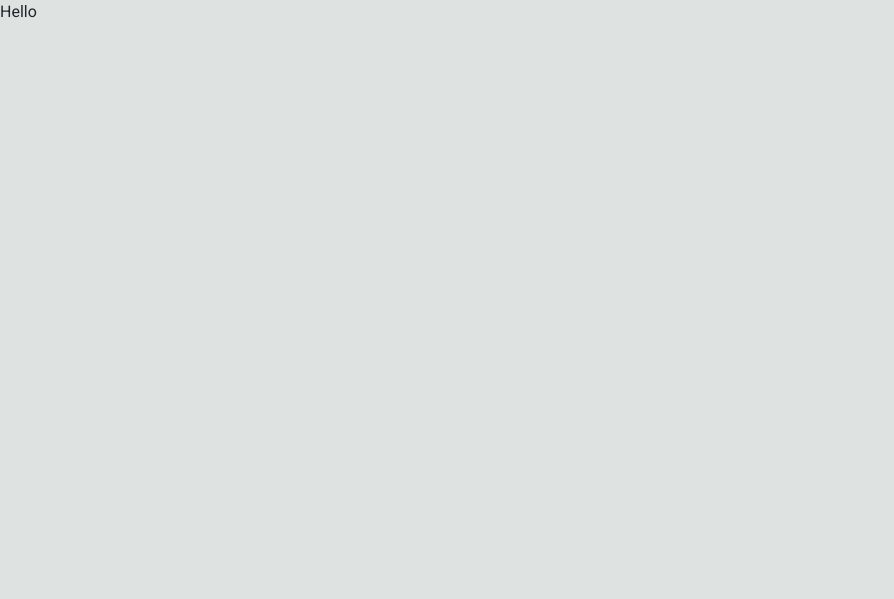
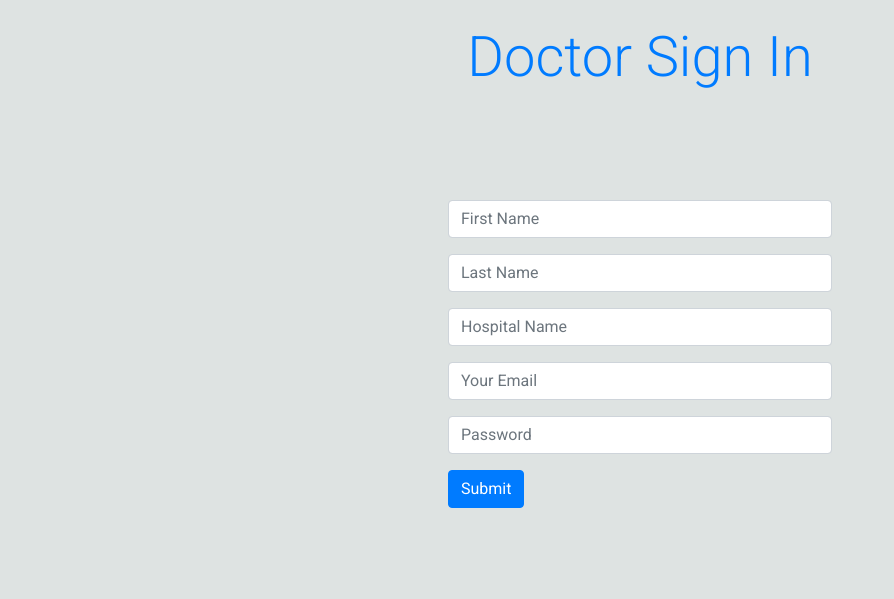
Before and after one commit to AnikaMeem/AI_HealthCare, a Django app: page /doctorSignin/ in a window 1280 px wide. Before the commit the part shown is almost empty. Shown: the top 599 px of the page, without its empty margins (0-894 px from the left). Run offline with Django 3.2, Linux system fonts and the light colour scheme; some libraries are stand-ins or nearby versions.

Commit message:
enhancement #11: doctor signin design completed

```diff
--- a/smartHospital/hospital/forms.py
+++ b/smartHospital/hospital/forms.py
@@ -1 +1,34 @@
 from django import forms
+from .models import Doctor
+
+class DoctorForm(forms.ModelForm):
+    class Meta:
+        model = Doctor
+        fields = "__all__"
+        labels = {
+            "first_name": "First Name",
+            "last_name": "Last Name",
+            "hospital": "Hospital",
+            "email": "Your Email",
+            "password": "Your Password"
+        }
+        error_messages = {
+            "first_name": {
+              "required": "Your first name must not be empty!"
+            },
+            "last_name": {
+              "required": "Your last name must not be empty!"
+            },
+            "hospital": {
+              "required": "Your hospital name must not be empty!"
+            },
+            "email": {
+              "required": "Email is required"
+            },
+            "password":{
+                "required": "You must need to provide a password"
+            }
+        }
+        widgets={
+            "password":forms.PasswordInput()
+        }
--- a/smartHospital/hospital/views.py
+++ b/smartHospital/hospital/views.py
@@ -3,6 +3,7 @@ from django.urls import reverse
 from django.http import HttpResponseRedirect,HttpResponse
 from django.views.generic import DetailView,View
 from .models import Doctor,Patient,Appointment
+from .forms import DoctorForm
 
 # Create your views here.
 
@@ -150,7 +151,11 @@ class Appoinments(View):
 
 class Signin(View):
     def get(self,request):
-        return render(request, "hospital/signin.html")
+        form = DoctorForm()
+        return render(request, "hospital/signin.html",context={
+            "title": "Doctor Sign In",
+            "form": form
+        })
 
 
 
--- a/smartHospital/smartHospital/settings.py
+++ b/smartHospital/smartHospital/settings.py
@@ -33,6 +33,7 @@ ALLOWED_HOSTS = []
 
 INSTALLED_APPS = [
     'hospital',
+    'widget_tweaks',
     'django.contrib.admin',
     'django.contrib.auth',
     'django.contrib.contenttypes',
--- a/smartHospital/static/css/style.css
+++ b/smartHospital/static/css/style.css
@@ -275,3 +275,11 @@ body{
   height: 400px !important;
   margin: 0 auto;
 }
+.form-size{
+  width: 30%;
+  height: 50vh;
+  position: absolute;
+  left: 50%;
+  top:50%;
+  transform: translate(-50%,-50%);
+}
--- a/smartHospital/templates/hospital/signin.html
+++ b/smartHospital/templates/hospital/signin.html
@@ -1,14 +1,38 @@
 <!DOCTYPE html>
 {% extends 'base.html' %}
+{% load widget_tweaks %}
 
 
 {% block title %}
-    Signin
+    {{title}}
 {% endblock title %}
 
 
 {% block content %}
-    <section>
-        Hello
+    <h1 class="mt-4 display-4 text-center text-primary"> {{title}}</h1>
+    <section class="form-size">
+        <form method="POST" action=".">
+                <div class="form-group">
+                    {% render_field  form.first_name class="form-control" placeholder="First Name"%}
+                    {{ form.first_name.errors }}
+                </div>
+                <div class="form-group">
+                    {% render_field  form.last_name class="form-control" placeholder="Last Name"%}
+                    {{ form.last_name.errors }}
+                </div>
+                <div class="form-group">
+                    {% render_field  form.hospital class="form-control" placeholder="Hospital Name"%}
+                    {{ form.hospital.errors }}
+                </div>
+                <div class="form-group">
+                    {% render_field  form.email class="form-control" placeholder="Your Email"%}
+                    {{ form.email.errors }}
+                </div>
+                <div class="form-group">
+                    {% render_field  form.password class="form-control" placeholder="Password"%}
+                    {{ form.password.errors }}
+                </div>
+            <button type="submit" class="btn btn-primary">Submit</button>
+          </form>
     </section>
 {% endblock content %}
```
